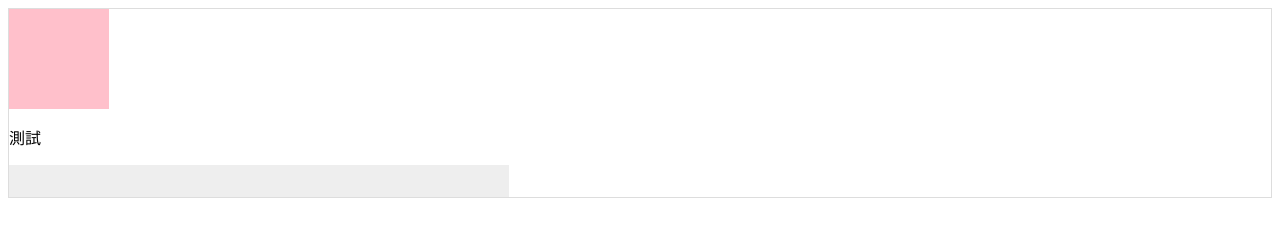
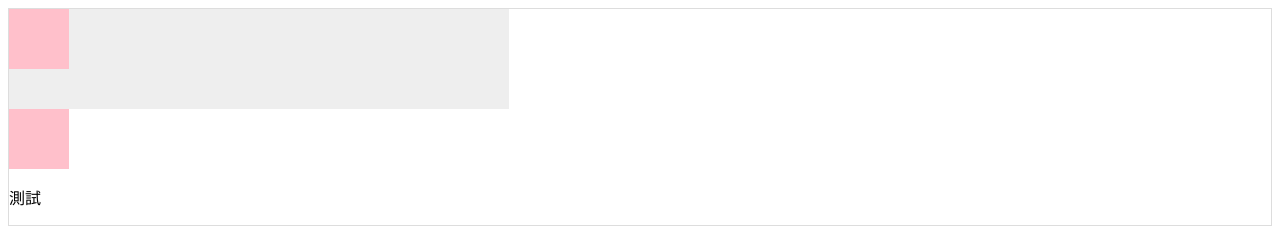
Before and after one commit to WenGlen/personal, a plain HTML site: page index.html in a window 1280 px wide. Drawn offline with Linux system fonts and the light colour scheme.

Commit message:
更改測試

```diff
--- a/index.html
+++ b/index.html
@@ -8,9 +8,11 @@
 </head>
 <body>
     <div class="wrap">
+        <div class="header">
+            <div class="logo"></div>
+        </div>
         <div class="logo"></div>
         <p>測試</p>
-        <div class="header"></div>
     </div>
 </body>
 </html>
--- a/style.css
+++ b/style.css
@@ -3,13 +3,13 @@
 	margin: 0 auto;
 	border: 1px solid #ddd;
 }
+.header{
+    width: 500px;
+    height: 100px;
+    background: #eee;
+    }
 .logo{
-    width: 100px;
-    height: 100px;
+    width: 60px;
+    height: 60px;
     background: pink;
 }
-.header{
-width: 500px;
-height: 32px;
-background: #eee;
-}
```
